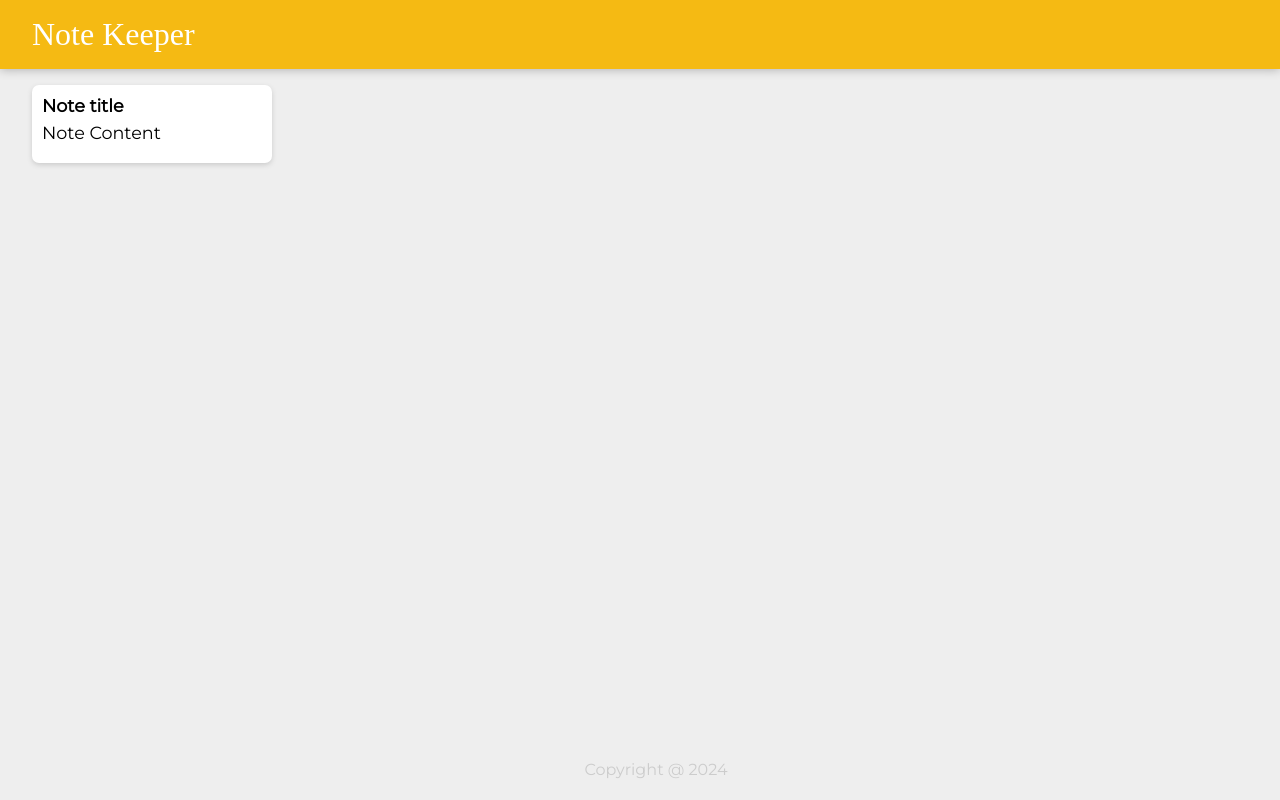
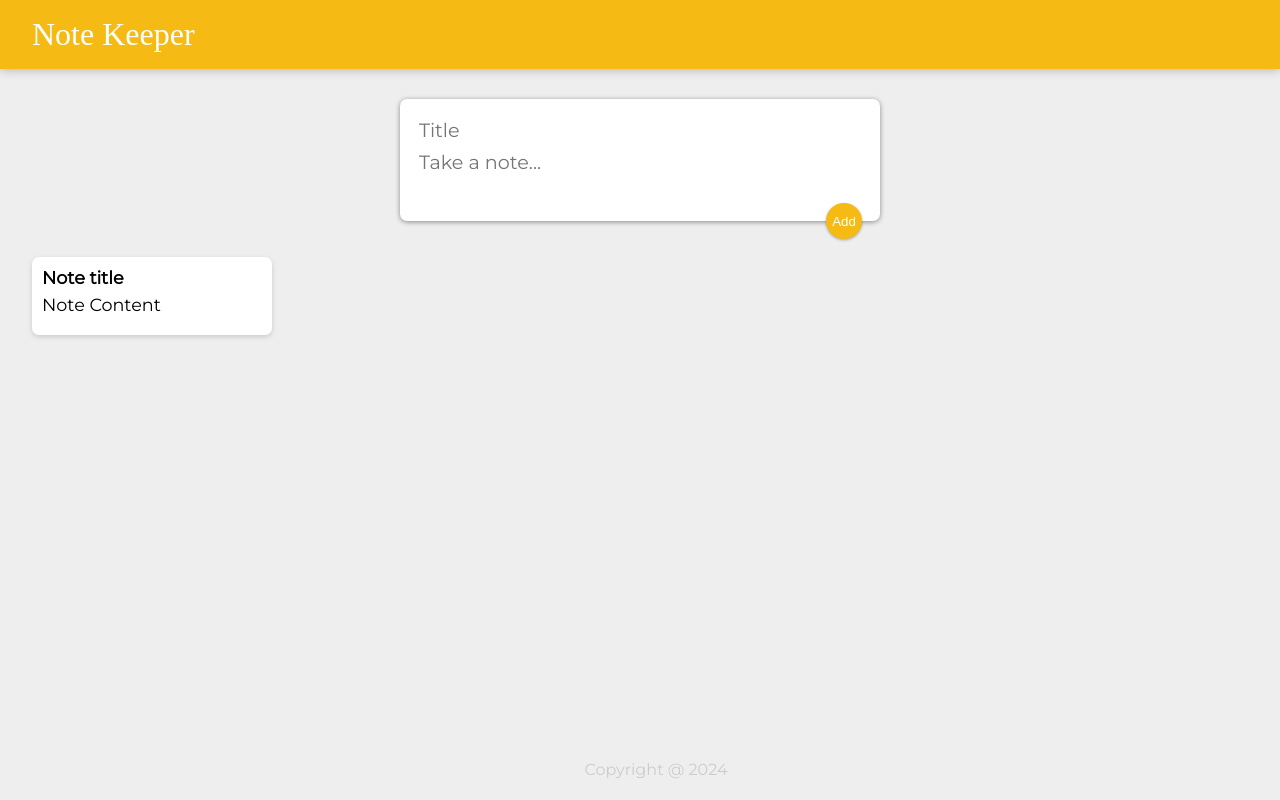
Before and after one commit to raavikau/note_keeper_app, a React (Vite) app: page / in a window 1280 px wide. Built offline with nearby package versions, Linux system fonts and the light colour scheme; a web font is replaced by a local one.

Commit message:
add the code to export the createarea file

```diff
--- a/src/components/App.jsx
+++ b/src/components/App.jsx
@@ -2,18 +2,13 @@
 import Header from "./Header";
 import Note from "./Note";
 import Footer from "./Footer";
+import CreateArea from "./CreateArea";
 
-function createNote(){
-    return  (<Note
-        key={1}
-        title="Note title"
-        content="Note Content"
-    /> );
-}
 function App(){
     return <div>
         <Header />
-        {createNote()}
+        <CreateArea />
+        <Note key={1} title="Note title" content="Note Content" />
         <Footer />
     </div>
 }
```
